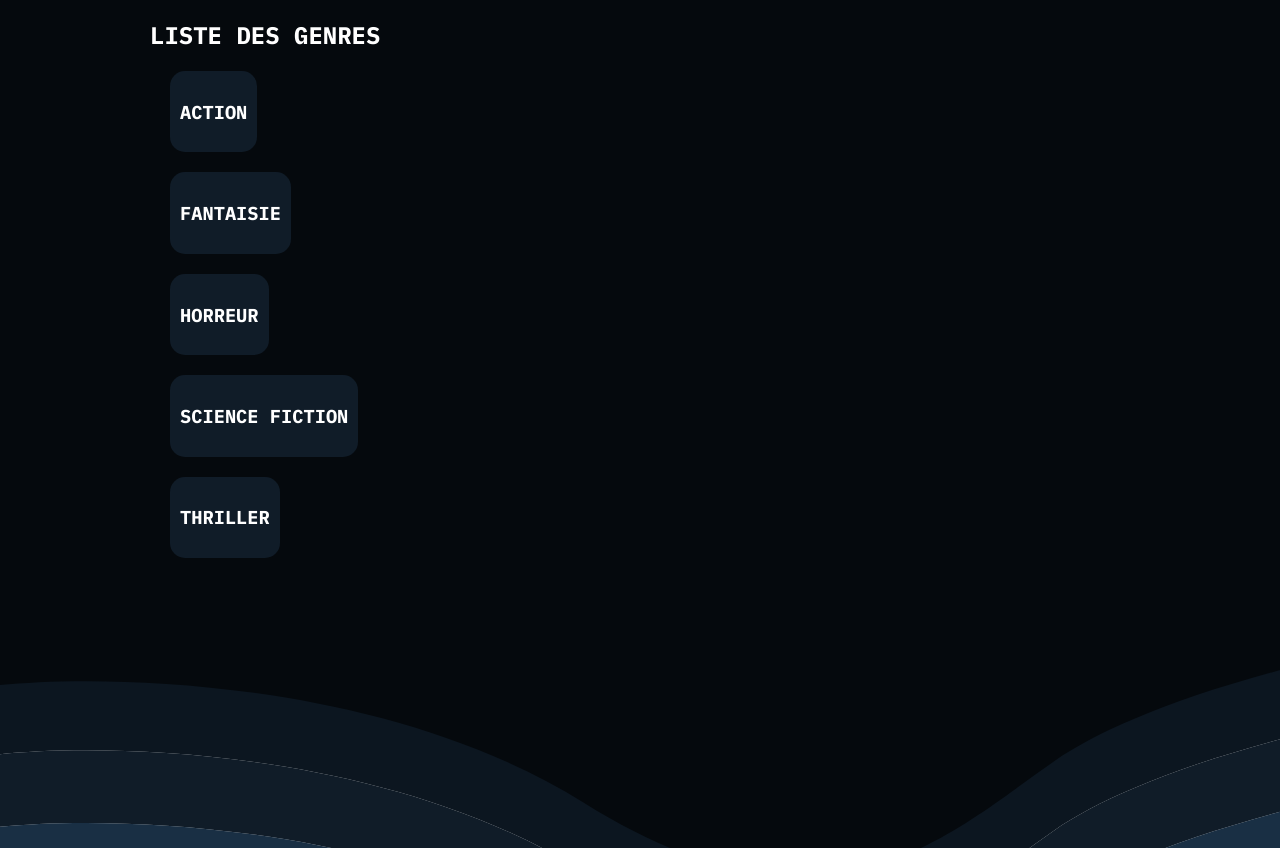
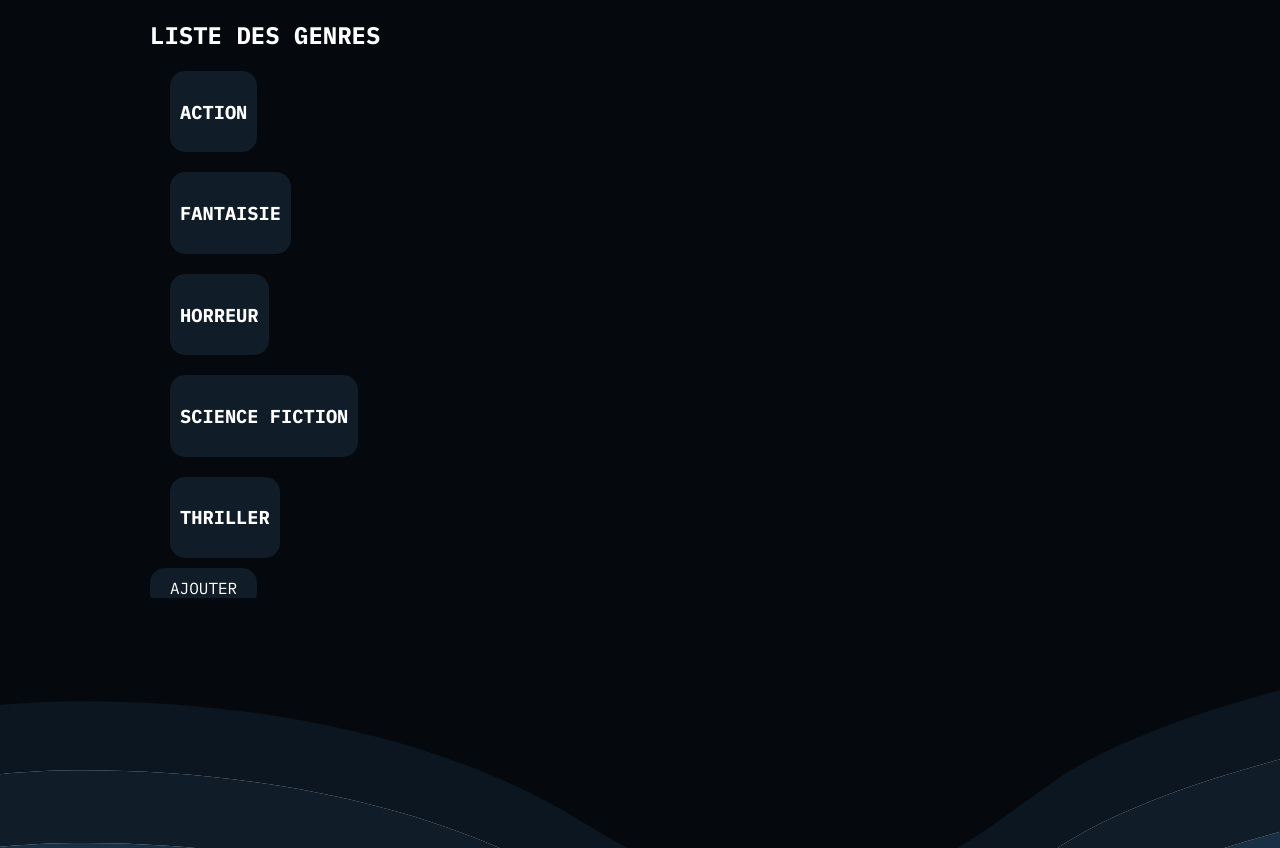
Before and after one commit to FutRR/cinemaSQL, a PHP site: page /index.php?action=listGenres in a window 1280 px wide; the page is wider, and only the part inside the window is pictured. Shown: the part 367-1215 px from the top of that part. Run offline with PHP 8.4, Linux system fonts and the light colour scheme; data comes from the database, SQL or seed files in the repository; some libraries are stand-ins or nearby versions.

Commit message:
added genre adding form

```diff
--- a/controller/CinemaController.php
+++ b/controller/CinemaController.php
@@ -143,4 +143,20 @@
         }
     }
 
+    //Ajout d'un film//
+    public function addGenre()
+    {
+        $pdo = Connect::seConnecter();
+        if (isset($_POST["submit"])) {
+            $nomGenre = filter_var($_POST["nomGenre"], FILTER_SANITIZE_SPECIAL_CHARS);
+
+            $addGenre = $pdo->prepare("INSERT INTO genre (nomGenre)
+            VALUES (:nomGenre)");
+
+            $addGenre->bindValue(":nomGenre", $nomGenre);
+            $addGenre->execute();
+        }
+        require "view/addGenre.php";
+    }
+
 }
--- a/index.php
+++ b/index.php
@@ -43,7 +43,13 @@
             $ctrlCinema->genreDetails();
             break;
 
+        case "addGenre":
+            $ctrlCinema->addGenre();
+            break;
+
         default:
             $ctrlCinema->listFilms();
     }
+} else {
+    $ctrlCinema->listFilms();
 }
--- a/public/css/style.css
+++ b/public/css/style.css
@@ -20,10 +20,12 @@
     color: #fff;
     font-family: "IBM Plex Mono", monospace;
     text-transform: uppercase;
+    height: max-content;
 }
 
 main{
     margin: 0 150px;
+    height: max-content;
 }
 
 /* Navigation Bar */
@@ -252,3 +254,11 @@
 .film img{
     width: 100px;
 }
+
+/* Ajouts */
+
+.add_btn{
+    padding: 10px 20px;
+    background-color: #101C28;
+    border-radius: 15px;
+}
--- a/view/listGenres.php
+++ b/view/listGenres.php
@@ -12,8 +12,11 @@
             </div>
         </div>
     </a>
-<?php }
+<?php } ?>
 
+<a class="add_btn" href="index.php?action=addGenre">Ajouter</a>
+
+<?php
 $titre = "Liste des genres";
 $titre_secondaire = "Liste des genres";
 $content = ob_get_clean();
--- a/view/template.php
+++ b/view/template.php
@@ -15,12 +15,12 @@
     <img class="waves top_waves" src="public/img/topWaves.svg" alt="background waves">
 
     <nav>
-        <a href="index.php?action=">
+        <a href="index.php">
             <img class="logo" src="public/img/logo.png" alt="logo">
         </a>
 
         <ul>
-            <li><a href="index.php?action=" class="nav_links nav_link1">Accueil</a></li>
+            <li><a href="index.php" class="nav_links nav_link1">Accueil</a></li>
             <li><a href="index.php?action=listFilms" class="nav_links nav_link2">Films</a></li>
             <li><a href="index.php?action=listGenres" class="nav_links nav_link3">Genres</a></li>
             <li><a href="index.php?action=listActeurs" class="nav_links nav_link4">Acteurs</a></li>
```
Also changed, not shown: view/addGenre.php (added, +22 -0 lines), 4 other files.
